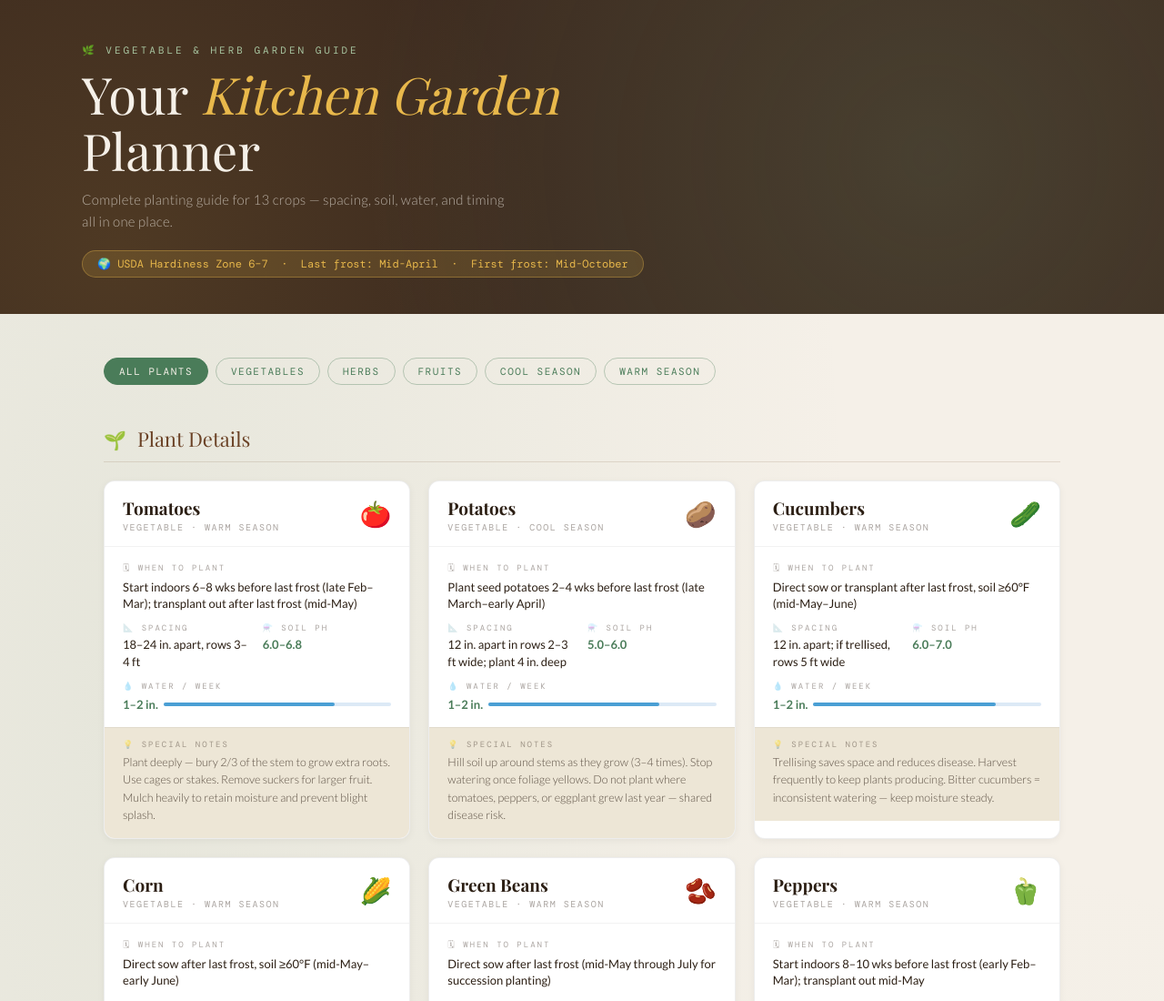
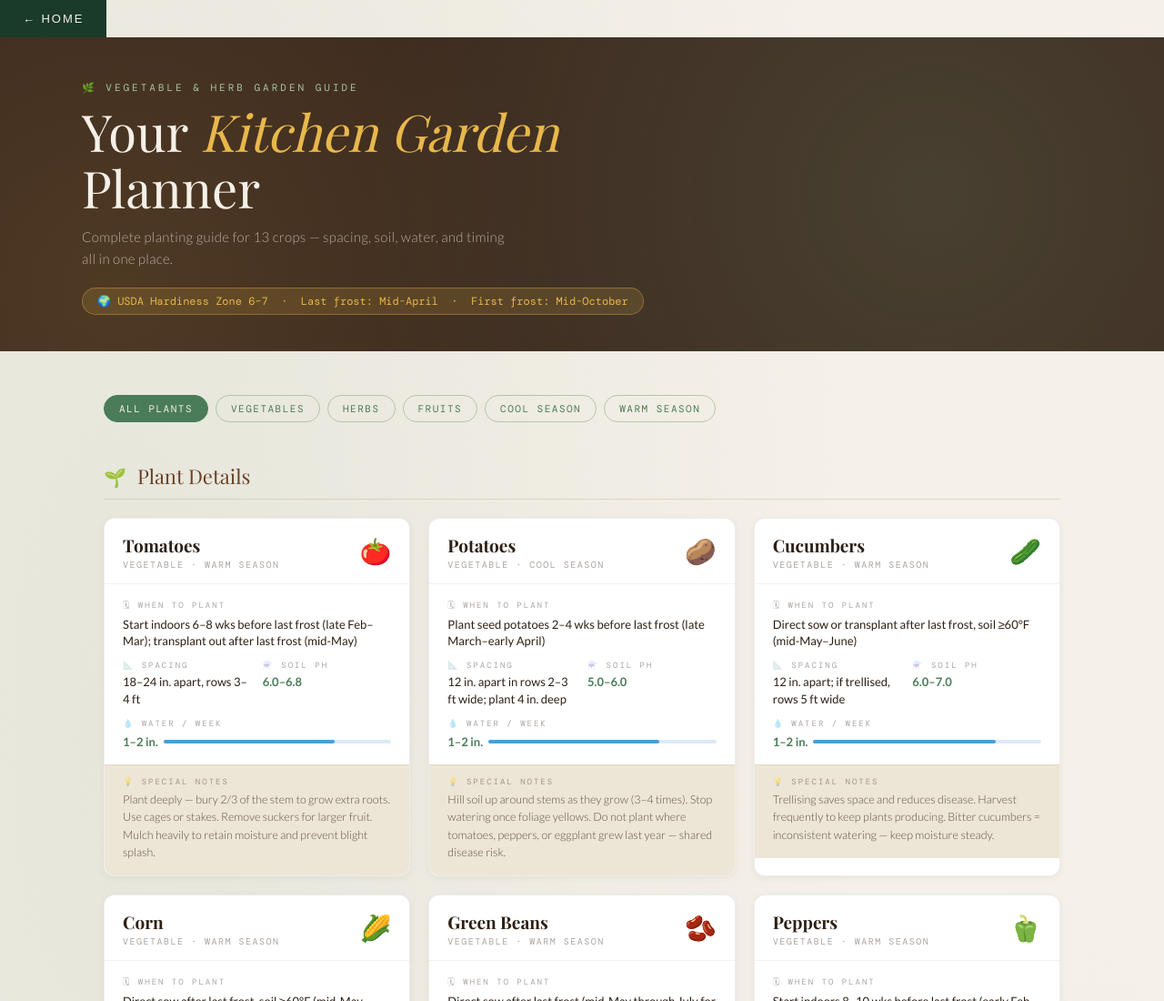
Before and after one commit to Vyhlent/vyhlent.github.io, a plain HTML site: page garden-planner.html in a window 1280 px wide. Shown: the top 1100 px of the page at 91% size. Drawn offline with nearby package versions, Linux system fonts and the light colour scheme; a web font is replaced by a local one.

Commit message:
Update garden-planner.html

```diff
--- a/garden-planner.html
+++ b/garden-planner.html
@@ -425,6 +425,26 @@
 </head>
 <body>
 
+  <a href="../index.html" style="
+  display: inline-flex;
+  align-items: center;
+  gap: 8px;
+  padding: 12px 24px;
+  background: #1a3a2a;
+  color: #f5f0e8;
+  text-decoration: none;
+  font-family: 'Jost', sans-serif;
+  font-size: 13px;
+  font-weight: 500;
+  letter-spacing: 0.15em;
+  text-transform: uppercase;
+  border: 1px solid #1a3a2a;
+  transition: all 0.3s ease;
+" onmouseover="this.style.background='#c9a84c';this.style.borderColor='#c9a84c';this.style.color='#1a3a2a';"
+   onmouseout="this.style.background='#1a3a2a';this.style.borderColor='#1a3a2a';this.style.color='#f5f0e8';">
+  &#8592; Home
+</a>
+
 <header>
   <div class="inner">
     <p class="eyebrow">🌿 Vegetable & Herb Garden Guide</p>
```
